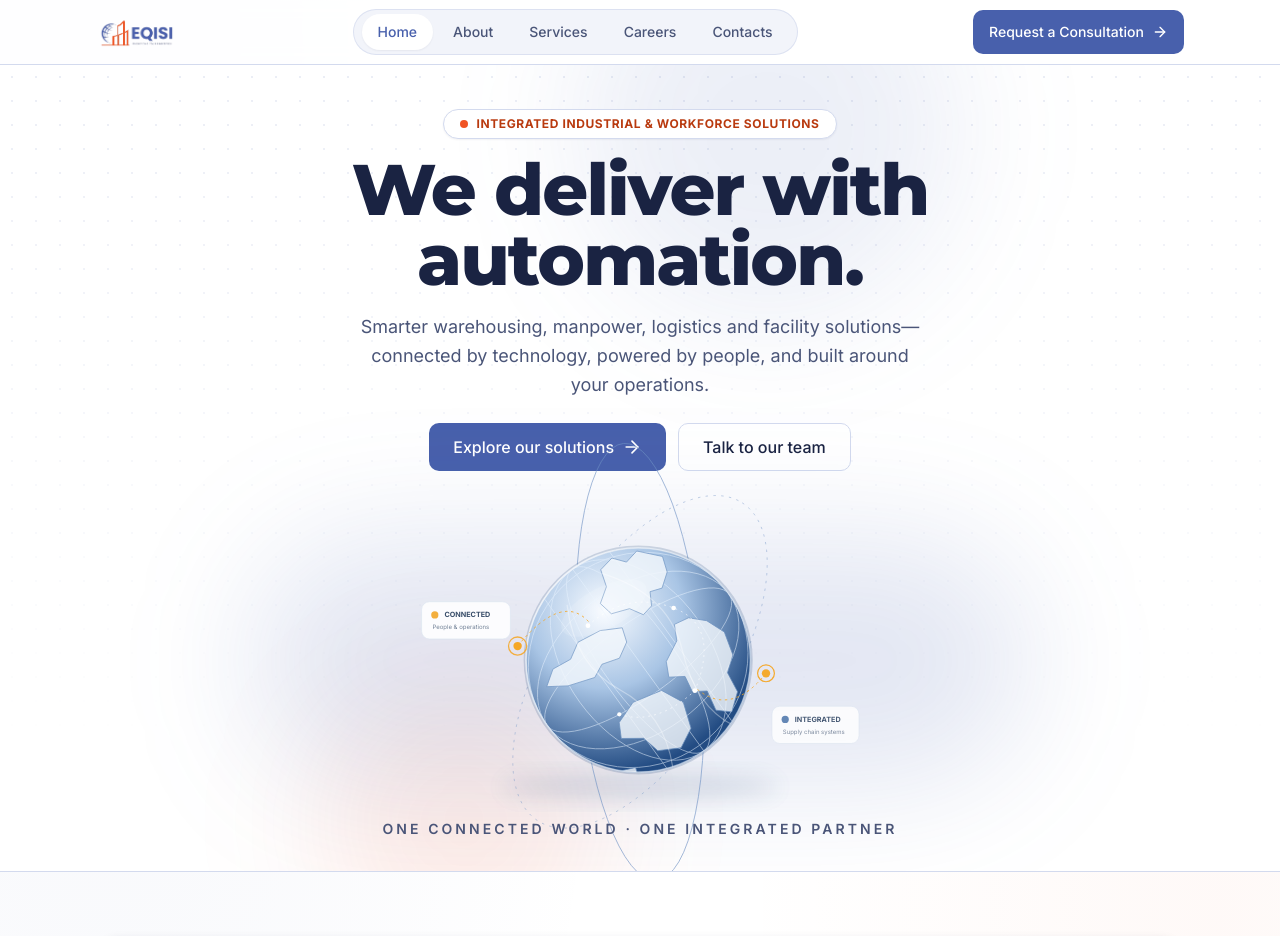
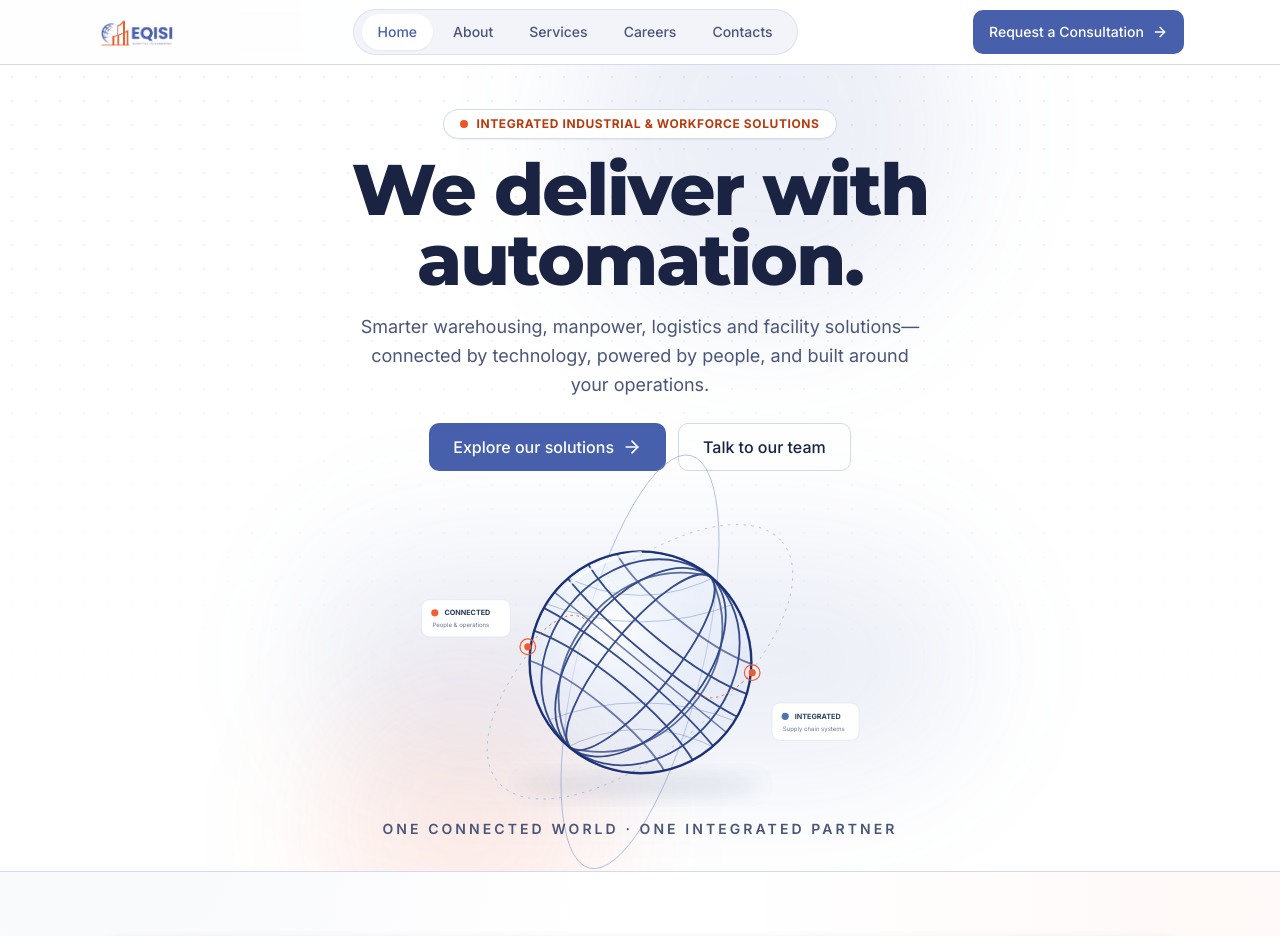
Before and after one commit to isturiscedrick/EQISI, a React (Vite) app in the folder vite-react-template/: page / in a window 1280 px wide. Shown: the top 936 px of the page. Built offline with nearby package versions, Linux system fonts and the light colour scheme.

Commit message:
Redesign animated globe to match EQISI logo wireframe

```diff
--- a/vite-react-template/src/components/home/GlobeVisual.tsx
+++ b/vite-react-template/src/components/home/GlobeVisual.tsx
@@ -1,100 +1,130 @@
 import { useLayoutEffect, useRef } from 'react'
 import { gsap } from 'gsap'
 
-/** Animated EQISI globe illustration for the homepage hero. */
+/** Logo-inspired wireframe globe, animated with GSAP. */
 export function GlobeVisual() {
   const root = useRef<HTMLDivElement>(null)
 
   useLayoutEffect(() => {
     if (!root.current) return
     const ctx = gsap.context(() => {
-      gsap.to('.globe-spin', { rotation: 360, transformOrigin: '50% 50%', duration: 42, repeat: -1, ease: 'none' })
-      gsap.to('.globe-orbit', { rotation: -360, transformOrigin: '50% 50%', duration: 28, repeat: -1, ease: 'none' })
-      gsap.to('.globe-pulse', { opacity: 0.35, scale: 1.45, transformOrigin: '50% 50%', duration: 2.2, repeat: -1, yoyo: true, stagger: 0.65, ease: 'sine.inOut' })
-      gsap.fromTo('.globe-float', { y: 10, opacity: 0.65 }, { y: -9, opacity: 1, duration: 3.2, repeat: -1, yoyo: true, stagger: 0.45, ease: 'sine.inOut' })
-      gsap.fromTo('.globe-core', { scale: 0.96 }, { scale: 1.025, duration: 4, repeat: -1, yoyo: true, ease: 'sine.inOut' })
+      gsap.to('.globe-spin', {
+        rotation: 360,
+        transformOrigin: '50% 50%',
+        duration: 58,
+        repeat: -1,
+        ease: 'none',
+      })
+      gsap.to('.globe-orbit', {
+        rotation: -360,
+        transformOrigin: '50% 50%',
+        duration: 36,
+        repeat: -1,
+        ease: 'none',
+      })
+      gsap.to('.globe-pulse', {
+        opacity: 0.25,
+        scale: 1.55,
+        transformOrigin: '50% 50%',
+        duration: 2.4,
+        repeat: -1,
+        yoyo: true,
+        stagger: 0.7,
+        ease: 'sine.inOut',
+      })
+      gsap.fromTo(
+        '.globe-float',
+        { y: 8, opacity: 0.72 },
+        { y: -7, opacity: 1, duration: 3.6, repeat: -1, yoyo: true, stagger: 0.5, ease: 'sine.inOut' },
+      )
+      gsap.fromTo(
+        '.globe-core',
+        { scale: 0.985 },
+        { scale: 1.015, duration: 4.5, repeat: -1, yoyo: true, ease: 'sine.inOut' },
+      )
     }, root)
     return () => ctx.revert()
   }, [])
 
   return (
-    <div ref={root} className="relative mx-auto w-full max-w-5xl" aria-label="Animated globe representing EQISI's connected industrial operations">
-      <div className="pointer-events-none absolute inset-x-[12%] top-[12%] h-[72%] rounded-full bg-primary/15 blur-3xl" />
-      <svg viewBox="0 0 900 560" role="img" aria-labelledby="eqisi-globe-title" className="relative z-10 mx-auto block h-[clamp(330px,42vh,450px)] w-full max-w-[860px] overflow-visible">
-        <title id="eqisi-globe-title">EQISI connected world globe</title>
+    <div ref={root} className="relative mx-auto w-full max-w-5xl" aria-label="Animated EQISI wireframe globe">
+      <div className="pointer-events-none absolute inset-x-[18%] top-[14%] h-[68%] rounded-full bg-primary/10 blur-3xl" />
+      <svg
+        viewBox="0 0 900 560"
+        role="img"
+        aria-labelledby="eqisi-globe-title"
+        className="relative z-10 mx-auto block h-[clamp(330px,42vh,450px)] w-full max-w-[860px] overflow-visible"
+      >
+        <title id="eqisi-globe-title">EQISI logo-inspired blue wireframe globe</title>
         <defs>
-          <radialGradient id="eqisi-globe-fill" cx="35%" cy="28%" r="72%">
-            <stop offset="0%" stopColor="#f8fbff" />
-            <stop offset="48%" stopColor="#a9c5e5" />
-            <stop offset="100%" stopColor="#234c83" />
+          <radialGradient id="eqisi-wire-globe-glow" cx="38%" cy="34%" r="68%">
+            <stop offset="0%" stopColor="#ffffff" stopOpacity=".9" />
+            <stop offset="72%" stopColor="#dbe8fb" stopOpacity=".25" />
+            <stop offset="100%" stopColor="#9db8e8" stopOpacity=".06" />
           </radialGradient>
-          <linearGradient id="eqisi-globe-edge" x1="0" y1="0" x2="1" y2="1">
-            <stop offset="0%" stopColor="#ffffff" stopOpacity=".9" />
-            <stop offset="100%" stopColor="#5c87bd" stopOpacity=".35" />
-          </linearGradient>
-          <clipPath id="eqisi-globe-clip"><circle cx="450" cy="278" r="190" /></clipPath>
-          <filter id="eqisi-globe-shadow" x="-40%" y="-40%" width="180%" height="180%">
-            <feGaussianBlur stdDeviation="18" />
+          <clipPath id="eqisi-wire-globe-clip">
+            <circle cx="450" cy="278" r="184" />
+          </clipPath>
+          <filter id="eqisi-wire-globe-shadow" x="-40%" y="-40%" width="180%" height="180%">
+            <feGaussianBlur stdDeviation="17" />
           </filter>
         </defs>
 
-        <ellipse cx="450" cy="486" rx="230" ry="23" fill="#163c6d" opacity=".13" filter="url(#eqisi-globe-shadow)" />
-        <g className="globe-orbit" fill="none" stroke="#6e91c4" strokeWidth="1.4" opacity=".72">
-          <ellipse cx="450" cy="278" rx="365" ry="104" transform="rotate(-13 450 278)" />
-          <ellipse cx="450" cy="278" rx="315" ry="150" transform="rotate(24 450 278)" strokeDasharray="4 9" opacity=".65" />
+        <ellipse cx="450" cy="484" rx="205" ry="20" fill="#1b326e" opacity=".10" filter="url(#eqisi-wire-globe-shadow)" />
+
+        <g className="globe-orbit" fill="none" stroke="#7894cb" strokeWidth="1.4" opacity=".62">
+          <ellipse cx="450" cy="278" rx="354" ry="104" transform="rotate(-13 450 278)" />
+          <ellipse cx="450" cy="278" rx="310" ry="145" transform="rotate(23 450 278)" strokeDasharray="4 9" />
         </g>
 
         <g className="globe-core">
-          <circle cx="450" cy="278" r="194" fill="#193e6e" opacity=".18" />
-          <circle cx="450" cy="278" r="190" fill="url(#eqisi-globe-fill)" stroke="url(#eqisi-globe-edge)" strokeWidth="3" />
-          <g clipPath="url(#eqisi-globe-clip)">
-            <g className="globe-spin">
-              <g fill="none" stroke="#eaf4ff" strokeWidth="1.5" opacity=".52">
-                <ellipse cx="450" cy="278" rx="62" ry="190" />
-                <ellipse cx="450" cy="278" rx="125" ry="190" />
-                <ellipse cx="450" cy="278" rx="178" ry="190" />
-                <ellipse cx="450" cy="278" rx="190" ry="60" />
-                <ellipse cx="450" cy="278" rx="190" ry="122" />
-                <path d="M260 278H640M274 210H626M274 346H626" />
-              </g>
-              <g fill="#f2f7fc" opacity=".82" stroke="#6d93c1" strokeWidth="1.2">
-                <path d="M332 142l26 9 17 23-7 20 21 12 4 20-22 13-11 30-25 5-17-25-29-9-5-27 20-16-5-25z" />
-                <path d="M390 268l24 8 15 26-9 30 11 23-15 45-20 30-18-26 4-34-16-27 6-42z" />
-                <path d="M464 145l33-13 40 11 19 25 36 5 22 28-18 20-35-7-14 21-28-5-15 23-24-12-18-35-25-13 5-26z" />
-                <path d="M515 276l38-18 43 15 17 33-19 35-31 7-22 31-24-13-14-39z" />
-                <path d="M595 388l22 8 9 19-20 11-22-12z" />
-              </g>
-              <g fill="none" stroke="#ffffff" strokeWidth="2" opacity=".35">
-                <path d="M295 242q95-72 186-34t153 4M304 321q90 50 168 12t160 4" />
-              </g>
+          <circle cx="450" cy="278" r="185" fill="url(#eqisi-wire-globe-glow)" />
+          <circle cx="450" cy="278" r="184" fill="none" stroke="#1c3478" strokeWidth="4" opacity=".9" />
+          <g clipPath="url(#eqisi-wire-globe-clip)">
+            <g className="globe-spin" fill="none" stroke="#1b3479" strokeWidth="3" strokeLinecap="round" opacity=".88">
+              {/* Meridians: curved longitude lines like the EQISI logo mark. */}
+              <ellipse cx="450" cy="278" rx="54" ry="183" />
+              <ellipse cx="450" cy="278" rx="105" ry="183" />
+              <ellipse cx="450" cy="278" rx="151" ry="183" />
+              <path d="M450 94 C370 132 338 204 338 278 C338 352 370 424 450 462" opacity=".8" />
+              <path d="M450 94 C530 132 562 204 562 278 C562 352 530 424 450 462" opacity=".8" />
+
+              {/* Curved latitude bands create the recognizable wireframe sphere. */}
+              <path d="M274 205 C365 238 535 238 626 205" />
+              <path d="M266 246 C365 267 535 267 634 246" />
+              <path d="M266 310 C365 289 535 289 634 310" />
+              <path d="M274 351 C365 318 535 318 626 351" />
+              <path d="M296 160 C370 191 530 191 604 160" opacity=".7" />
+              <path d="M296 396 C370 365 530 365 604 396" opacity=".7" />
+              <path d="M267 278 H633" strokeWidth="2.5" opacity=".72" />
             </g>
-            <g fill="#fff">
-              <circle cx="365" cy="220" r="4" />
-              <circle cx="510" cy="190" r="4" />
-              <circle cx="546" cy="330" r="4" />
-              <circle cx="418" cy="370" r="3.5" />
-            </g>
-            <g fill="none" stroke="#fff" strokeWidth="1.5" opacity=".75">
-              <path d="M365 220Q430 160 510 190T546 330Q480 390 418 370" strokeDasharray="3 7" />
+
+            {/* Fine inner arcs add depth without filling the globe with a map. */}
+            <g fill="none" stroke="#5575b6" strokeWidth="1.25" opacity=".52">
+              <path d="M314 130 Q450 204 586 130" />
+              <path d="M286 178 Q450 244 614 178" />
+              <path d="M286 378 Q450 312 614 378" />
+              <path d="M314 426 Q450 352 586 426" />
             </g>
           </g>
-          <circle cx="450" cy="278" r="190" fill="none" stroke="#fff" strokeWidth="2" opacity=".48" />
-          <ellipse cx="392" cy="190" rx="80" ry="35" fill="#fff" opacity=".13" transform="rotate(-28 392 190)" />
+          <circle cx="450" cy="278" r="184" fill="none" stroke="#172d70" strokeWidth="2.5" opacity=".9" />
+          <path d="M330 150 C370 116 410 100 450 96" fill="none" stroke="#ffffff" strokeWidth="5" strokeLinecap="round" opacity=".7" />
         </g>
 
         <g className="globe-float">
-          <circle cx="246" cy="260" r="7" fill="#f5a623" />
-          <circle className="globe-pulse" cx="246" cy="260" r="14" fill="none" stroke="#f5a623" strokeWidth="2" />
-          <path d="M246 260Q320 170 365 220" fill="none" stroke="#f5a623" strokeWidth="1.5" strokeDasharray="4 6" />
+          <circle cx="263" cy="260" r="6" fill="#f15a2a" />
+          <circle className="globe-pulse" cx="263" cy="260" r="13" fill="none" stroke="#f15a2a" strokeWidth="2" />
+          <path d="M263 260 Q330 182 365 220" fill="none" stroke="#f15a2a" strokeWidth="1.5" strokeDasharray="4 6" />
         </g>
         <g className="globe-float">
-          <circle cx="660" cy="303" r="7" fill="#f5a623" />
-          <circle className="globe-pulse" cx="660" cy="303" r="14" fill="none" stroke="#f5a623" strokeWidth="2" />
-          <path d="M660 303Q602 375 546 330" fill="none" stroke="#f5a623" strokeWidth="1.5" strokeDasharray="4 6" />
+          <circle cx="637" cy="303" r="6" fill="#f15a2a" />
+          <circle className="globe-pulse" cx="637" cy="303" r="13" fill="none" stroke="#f15a2a" strokeWidth="2" />
+          <path d="M637 303 Q575 370 535 330" fill="none" stroke="#f15a2a" strokeWidth="1.5" strokeDasharray="4 6" />
         </g>
+
         <g className="globe-float">
           <rect x="86" y="180" width="148" height="62" rx="13" fill="#fff" stroke="#d9e2ef" />
-          <circle cx="108" cy="202" r="6" fill="#f5a623" />
+          <circle cx="108" cy="202" r="6" fill="#f15a2a" />
           <text x="124" y="206" fontSize="12" fontWeight="700" fill="#1e3554">CONNECTED</text>
           <text x="104" y="226" fontSize="10" fill="#64748b">People &amp; operations</text>
         </g>
```
